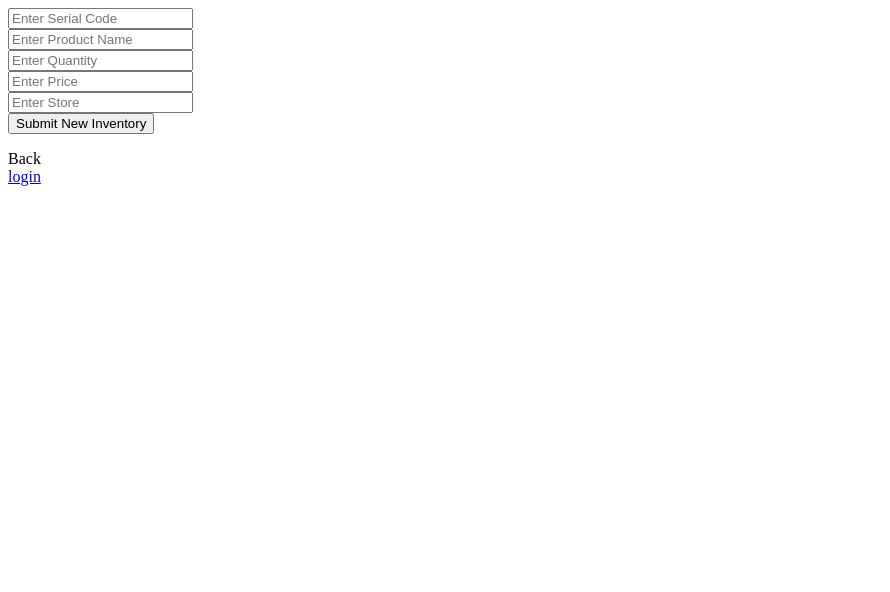
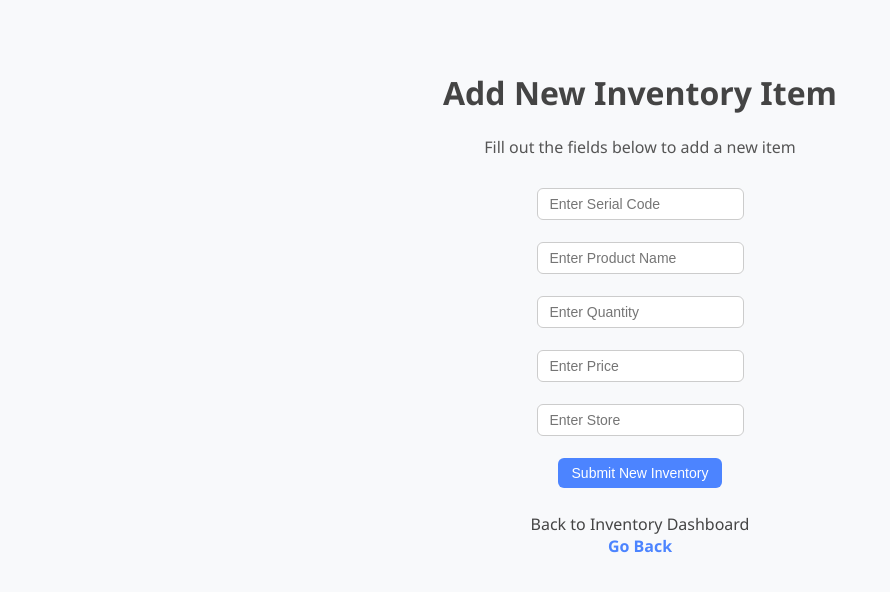
Before and after one commit to HarrrrY145/Assesment_Task_1_Yr12_PWA, a Flask app: page /addInventory in a window 1280 px wide. Shown: the top 592 px of the page, without its empty margins (0-890 px from the left). Run offline with Flask 3, Linux system fonts and the light colour scheme.

Commit message:
Adding final HTML pages and testing before publishment

```diff
--- a/templates/addInventory.html
+++ b/templates/addInventory.html
@@ -3,18 +3,35 @@
 <head>
     <meta charset="UTF-8">
     <meta name="viewport" content="width=device-width, initial-scale=1.0">
-    <title>Document</title>
+    <title>Add Inventory</title>
+
+    <link rel="stylesheet" href="{{ url_for('static', filename='styles.css') }}">
 </head>
-<body>
-    <form method="post" action="/add_inventory" method="POST">
-        <input type="Serial_Number" name="Serial_Number" placeholder="Enter Serial Code"><br>
-        <input type="Product_Name" name="Product_Name" placeholder="Enter Product Name"><br>
-        <input type="Quantity" name="Quantity" placeholder="Enter Quantity"><br>
-        <input type="Price" name="Price" placeholder="Enter Price"><br>
-        <input type="Store" name="Store" placeholder="Enter Store"><br>
+    <main style="text-align:center; padding-top:50px;">
+        <h1>Add New Inventory Item</h1>
+        <p style="color:#555; margin-bottom:30px;">
+            Fill out the fields below to add a new item
+        </p>
 
-        <button type="submit" value="addInventory">Submit New Inventory</button>
-    </form>
-        <p>Back<br><a href='/userHome.html'>login</a></p>
+        <form method="post" action="/add_inventory" style="max-width:400px; margin:auto;">
+            <input class="search-input" type="text" name="Serial_Number" placeholder="Enter Serial Code" required><br><br>
+            <input class="search-input" type="text" name="Product_Name" placeholder="Enter Product Name" required><br><br>
+            <input class="search-input" type="number" name="Quantity" placeholder="Enter Quantity" required><br><br>
+            <input class="search-input" type="number" step="0.01" name="Price" placeholder="Enter Price" required><br><br>
+            <input class="search-input" type="text" name="Store" placeholder="Enter Store" required><br><br>
+
+            <button class="btn" type="submit" value="addInventory">
+                Submit New Inventory
+            </button>
+        </form>
+
+        <p style="margin-top:25px;">
+            Back to Inventory Dashboard<br>
+            <a href="/userHome" style="color:#4c84ff; font-weight:600; text-decoration:none;">
+                Go Back
+            </a>
+        </p>
+    </main>
+
 </body>
 </html>
--- a/templates/userHome.html
+++ b/templates/userHome.html
@@ -29,8 +29,6 @@
 <div class="action-bar">
 
     <a href="{{ url_for('addInventory') }}" class="btn">New</a>
-
-    <button type="button" class="btn">Order</button>
 
     <button type="submit" class="btn">Delete</button>
 
```
Also changed, not shown: templates/adminCreateUser.html (+25 -10 lines), test.html (deleted, +0 -33 lines), LoginData.db, static/Logo-Large.png, static/Logo-Small.png.
